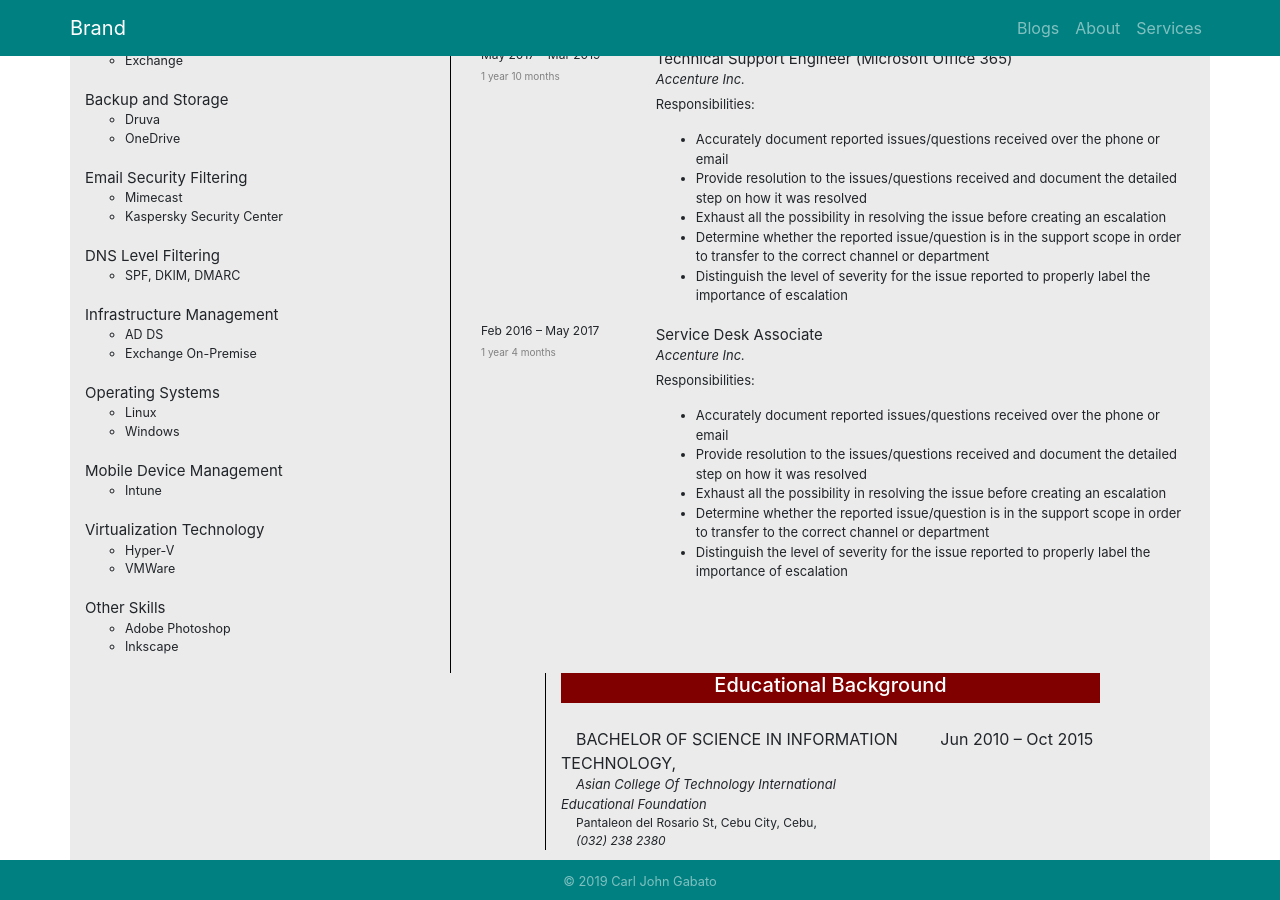
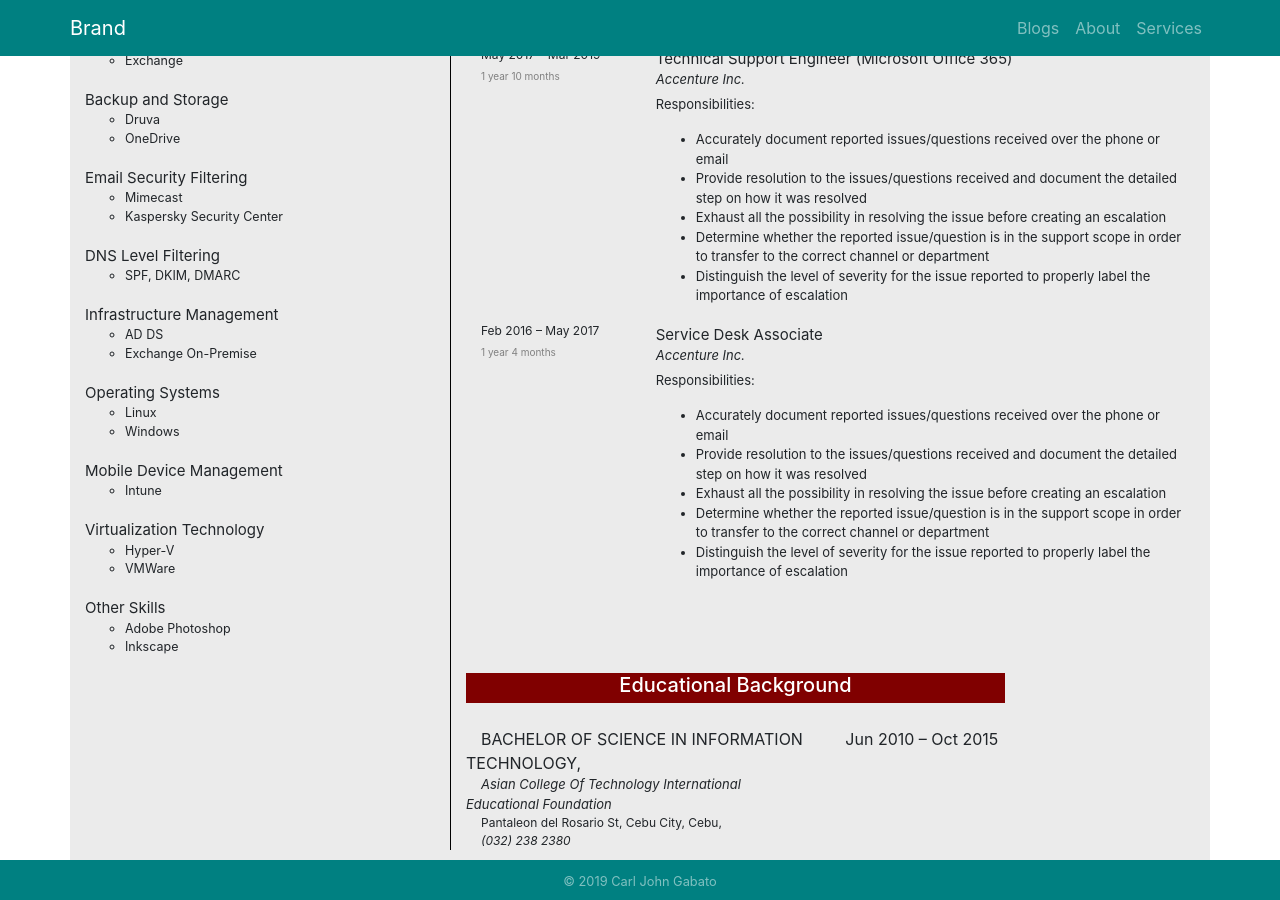
Before and after one commit to carljohngabato/aboutme, a Jekyll site: the page built from about.html, in a window 1280 px wide and 900 px high, scrolled down 736 px. Built offline with Jekyll 4.4.1, drawn with Linux system fonts in a browser that asks for light colours; nearby versions of some CDN libraries.

```diff
--- a/about.html
+++ b/about.html
@@ -479,7 +479,7 @@
   </div>
 
   <div class="row">
-    <div class="col-lg-4 skills">
+    <div class="col-lg-3 skills">
 
     </div>
     <div class="col-lg-6 offset-lg-1 education">
```
